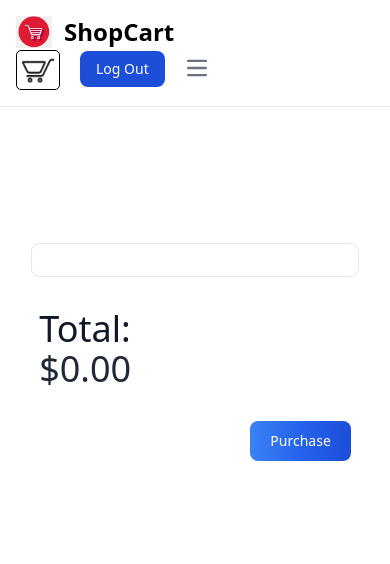
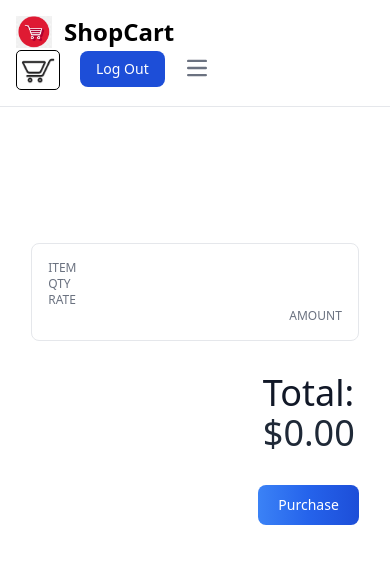
Before and after one commit to Hil-Patel/E-Commerce, a React (Create React App) app: page /cart in a window 390 px wide. Shown: the top 564 px of the page. Built offline with nearby package versions, Linux system fonts and the light colour scheme.

Commit message:
bugfixing making bill mobile responsive

```diff
--- a/src/components/Bill.jsx
+++ b/src/components/Bill.jsx
@@ -5,9 +5,10 @@ import { toast } from "react-toastify";
 const Bill = () => {
   const [item] = useContext(userContext);
   const [total, setTotal] = useState(0);
-  const purchased=()=>{
-    toast.success("Purchased successfully",{theme: "dark",pauseOnHover: false,})
-}
+
+  const purchased = () => {
+    toast.success("Purchased successfully");
+  };
 
   const rerender = () => {
     setInterval(() => {
@@ -22,86 +23,85 @@ const rerender = () => {
   useEffect(() => {
     rerender();
     // eslint-disable-next-line react-hooks/exhaustive-deps
-  },[item]);
+  }, [item]);
+
   return (
-    <>
     <div className="bill">
-        <div className="mt-6 border border-gray-200 p-4 rounded-lg space-y-4 dark:border-neutral-700">
-          <div className="hidden sm:grid sm:grid-cols-5">
-            <div className="sm:col-span-2 text-xs font-medium text-gray-500 uppercase dark:text-neutral-500">
+      <div className="mt-6 border border-gray-200 p-4 rounded-lg space-y-4">
+        <div className="sm:grid sm:grid-cols-5">
+          <div className="sm:col-span-2 text-xs font-medium text-gray-500 uppercase">
             Item
           </div>
-            <div className="text-start text-xs font-medium text-gray-500 uppercase dark:text-neutral-500">
+          <div className="text-start text-xs font-medium text-gray-500 uppercase">
             Qty
           </div>
-            <div className="text-start text-xs font-medium text-gray-500 uppercase dark:text-neutral-500">
+          <div className="text-start text-xs font-medium text-gray-500 uppercase">
             Rate
           </div>
-            <div className="text-end text-xs font-medium text-gray-500 uppercase dark:text-neutral-500">
+          <div className="text-end text-xs font-medium text-gray-500 uppercase">
             Amount
           </div>
         </div>
 
         {item.map((data) => (
-            <>
-              <div className="hidden sm:block border-b border-gray-200 dark:border-neutral-700"></div>
+          <div key={data.id}>
+            <div className="hidden sm:block border-b border-gray-200"></div>
 
             <div className="grid grid-cols-3 sm:grid-cols-5 gap-2">
               <div className="col-span-full sm:col-span-2">
-                  <h5 className="sm:hidden text-xs font-medium text-gray-500 uppercase dark:text-neutral-500">
+                <h5 className="sm:hidden text-xs font-medium text-gray-500 uppercase">
                   Item
                 </h5>
-                  <p className="title-product font-medium text-gray-800 dark:text-neutral-200">
+                <p className="title-product font-medium text-gray-800">
                   {data.title}
                 </p>
               </div>
               <div>
-                  <h5 className="sm:hidden text-xs font-medium text-gray-500 uppercase dark:text-neutral-500">
+                <h5 className="sm:hidden text-xs font-medium text-gray-500 uppercase">
                   Qty
                 </h5>
-                  <p className="text-gray-800 dark:text-neutral-200">{data.count}</p>
+                <p className="text-gray-800">{data.count}</p>
               </div>
               <div>
-                  <h5 className="sm:hidden text-xs font-medium text-gray-500 uppercase dark:text-neutral-500">
+                <h5 className="sm:hidden text-xs font-medium text-gray-500 uppercase">
                   Rate
                 </h5>
-                  <p className="text-gray-800 dark:text-neutral-200">{data.price}</p>
+                <p className="text-gray-800">{data.price}</p>
               </div>
               <div>
-                  <h5 className="sm:hidden text-xs font-medium text-gray-500 uppercase dark:text-neutral-500">
+                <h5 className="sm:hidden text-xs font-medium text-gray-500 uppercase">
                   Amount
                 </h5>
-                  <p className="sm:text-end text-gray-800 dark:text-neutral-200">
+                <p className="sm:text-end text-gray-800">
                   ${data.price * data.count}
                 </p>
               </div>
             </div>
-            </>
+          </div>
         ))}
-
       </div>
 
-        <div className="mt-8 flex sm:justify-end m-2">
+      <div className="mt-8 flex justify-end">
         <dl className="grid sm:grid-cols-5 gap-x-1 text-lg">
-            <dt className="col-span-3 text-4xl font-medium text-gray-900 dark:text-white">
+          <dt className="col-span-3 text-4xl font-medium text-gray-900">
             Total:
           </dt>
-            <dd className="col-span-2 text-4xl font-medium text-gray-800 dark:text-neutral-200">
+          <dd className="col-span-2 text-4xl font-medium text-gray-800">
             ${total}
           </dd>
         </dl>
       </div>
+
       <div className="flex justify-end mt-8">
         <button
           type="button"
           onClick={purchased}
-            className="h-10 text-white bg-gradient-to-r from-blue-500 via-blue-600 to-blue-700 hover:bg-gradient-to-br focus:ring-4 focus:outline-none focus:ring-blue-300 dark:focus:ring-blue-800 font-medium rounded-lg text-sm px-5 py-2.5 text-center me-2 mb-2"
+          className="h-10 text-white bg-gradient-to-r from-blue-500 via-blue-600 to-blue-700 hover:bg-gradient-to-br focus:ring-4 focus:outline-none focus:ring-blue-300 font-medium rounded-lg text-sm px-5 py-2.5 text-center"
         >
           Purchase
         </button>
       </div>
     </div>
-    </>
   );
 };
 
--- a/src/components/NavbarOption.jsx
+++ b/src/components/NavbarOption.jsx
@@ -11,7 +11,7 @@ const NavbarOption = () => {
   useEffect(() => {
     const intervalId = setInterval(() => {
       setUniqueItem(item.length);
-    }, 1000); // Update the interval to 1000ms (1 second) to avoid performance issues
+    }, 100); // Update the interval to 1000ms (1 second) to avoid performance issues
     return () => clearInterval(intervalId);
   }, [item]);
 
```
Lines whose indentation alone changed are shown as unchanged.
